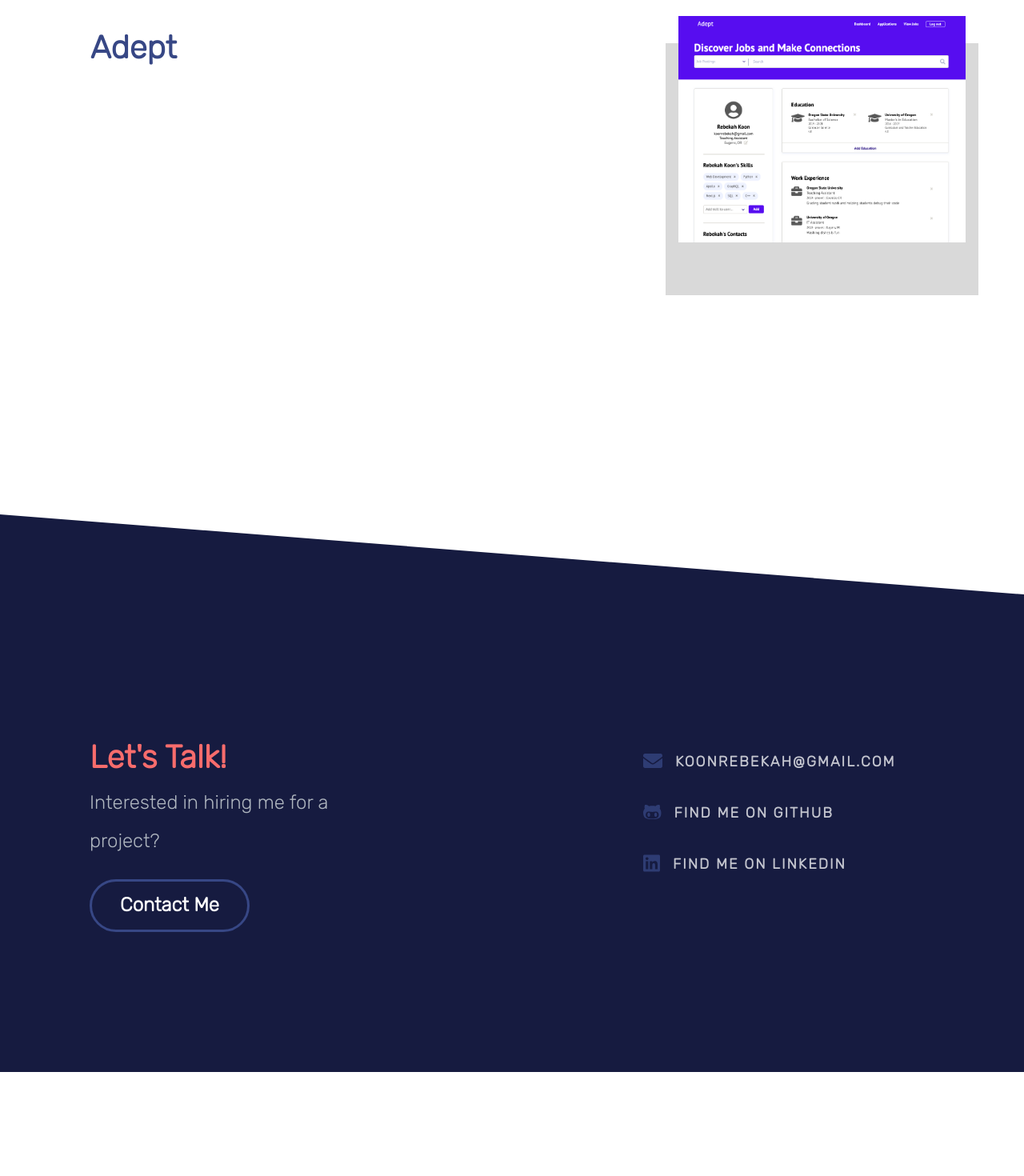
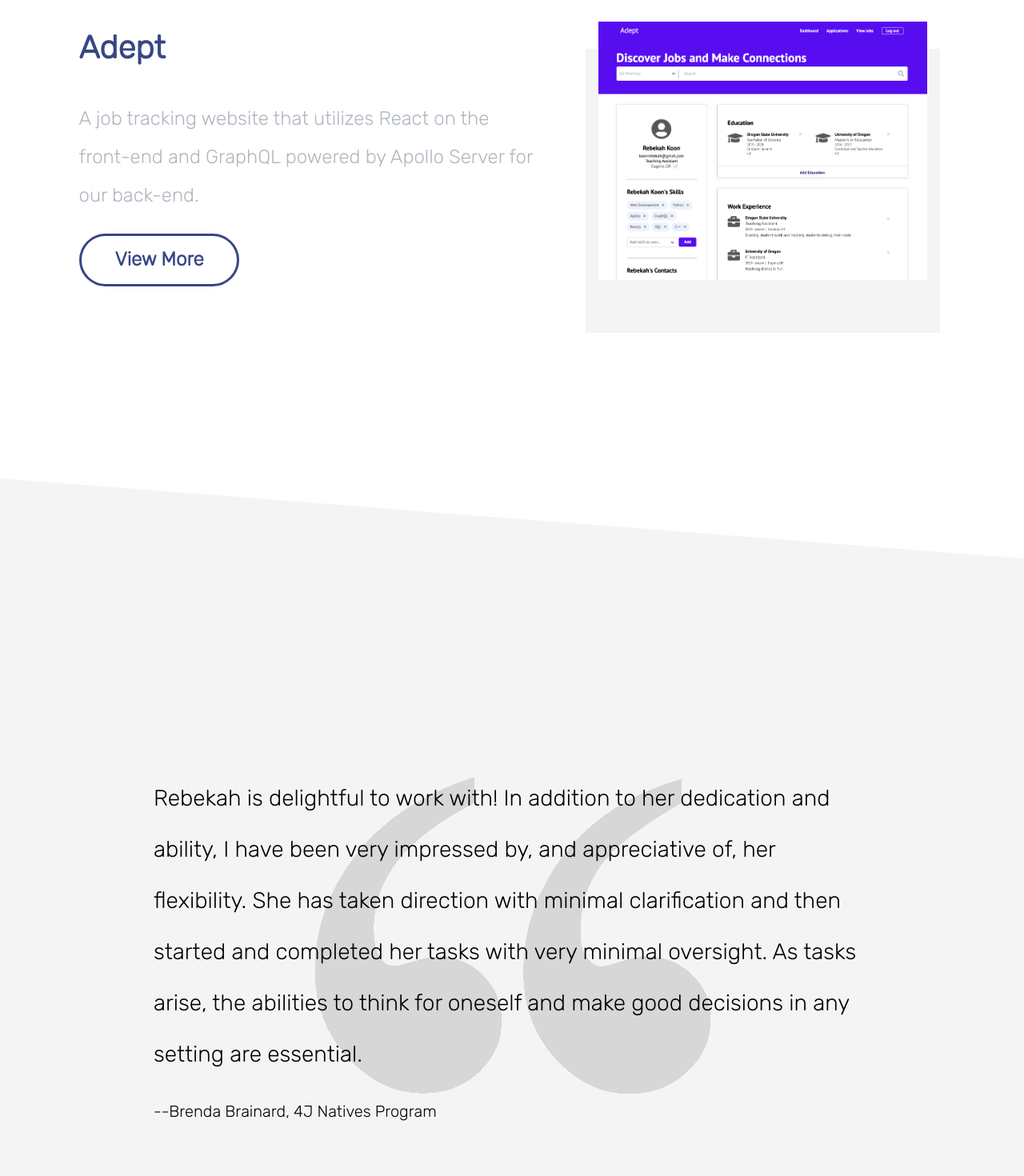
Before and after one commit to RebekahKoon/RebekahKoon, a Next.js app: page / in a window 1280 px wide. Shown: the part 1180-2650 px from the top of the page at 80% size. Before the commit the page ends 2520 px from the top, so only its background shows below. Built offline with nearby package versions, Linux system fonts and the light colour scheme.

Commit message:
adding quote section, style changes to landing page

```diff
--- a/src/components/Footer/Footer.js
+++ b/src/components/Footer/Footer.js
@@ -15,7 +15,6 @@ import {
 const Footer = () => {
   return (
     <>
-      <TopTriangle />
       <BottomTriangle />
       <FooterContainer>
         <FooterColumn style={{ marginRight: '9rem' }}>
@@ -26,7 +25,7 @@ const Footer = () => {
         </FooterColumn>
         <FooterColumn style={{ marginLeft: '9rem' }}>
           <FooterLink href="mailto: koonrebekah@gmail.com">
-            <i class="fas fa-envelope fa-lg"></i>koonrebekah@gmail.com
+            <i className="fas fa-envelope fa-lg"></i>koonrebekah@gmail.com
           </FooterLink>
           <FooterLink href="https://github.com/RebekahKoon/">
             <i className="fab fa-github-alt fa-lg"></i>Find Me on GitHub
--- a/src/components/Footer/FooterStyle.js
+++ b/src/components/Footer/FooterStyle.js
@@ -75,6 +75,7 @@ export const BottomTriangle = styled.div`
   height: 0;
   border-bottom: 6.25rem solid var(--darkerBlue);
   border-right: 100vw solid transparent;
+  background-color: var(--lighterGray);
 `
 
 export const TopTriangle = styled.div`
--- a/src/components/styles/GlobalStyle.js
+++ b/src/components/styles/GlobalStyle.js
@@ -11,6 +11,7 @@ const GlobalStyle = createGlobalStyle`
     --lightGrey: #D1D7E0;
     --gray: #afb6bf;
     --lightGray: #afb6bf;
+    --lighterGray: #f4f4f4;
 
     /* --darkPurple: #2A1B3D;
     --darkBlue: #161B40;
--- a/src/pages/index.js
+++ b/src/pages/index.js
@@ -2,6 +2,7 @@ import styled from 'styled-components'
 import Layout from '../components/Layout'
 import { MainContentContainer } from '../components/styles'
 import { HeaderContainer } from '../components/styles'
+import { ButtonBorder } from '../components/Button'
 
 const SectionContainer = styled.div`
   width: 100%;
@@ -50,16 +51,24 @@ const TopTriangle = styled.div`
   border-left: 100vw solid transparent;
 `
 
+const ProjectTriangle = styled.div`
+  width: 100vw;
+  height: 0;
+  border-top: 6.25rem solid var(--white);
+  border-left: 100vw solid transparent;
+  background-color: var(--lighterGray);
+`
+
 const ProjectImage = styled.section`
-  width: 35%;
+  width: 40%;
   display: flex;
   margin: 0 auto;
   align-content: center;
   align-items: center;
+  justify-content: center;
 
   img {
-    margin-left: 5em;
-    box-shadow: 0px 50px 0px 16px rgba(0, 0, 0, 0.15);
+    box-shadow: 0px 50px 0px 16px var(--lighterGray);
     width: 90%;
   }
 `
@@ -69,6 +78,7 @@ const ProjectDescription = styled.section`
   display: flex;
   flex-direction: column;
   margin: 0 auto;
+  background: none;
 
   h3 {
     color: var(--blue);
@@ -77,9 +87,46 @@ const ProjectDescription = styled.section`
   }
 
   p {
-    color: var(--lightGray);
+    color: var(--gray);
     line-height: 3rem;
+    font-size: 1.5rem;
+  }
+`
+
+const QuoteBackground = styled(HeaderContainer)`
+  background-color: var(--lighterGray);
+`
+
+const QuoteContainer = styled.section`
+  width: 100vw;
+  background-image: url('/quotes.png');
+  background-size: cover;
+  background-position: center center;
+  background-repeat: no-repeat;
+  background-size: auto;
+  width: 70%;
+  margin: 0 auto;
+  justify-content: center;
+  padding: 15rem 0;
+  font-size: 1.25rem;
+
+  p {
+    line-height: 4rem;
     font-size: 1.75rem;
+  }
+`
+
+export const ProjectsButton = styled(ButtonBorder)`
+  width: 12.5rem;
+  padding: 1rem 2rem;
+  font-size: 1.5rem;
+  border-radius: 3rem;
+  border: 3px solid var(--blue);
+  color: var(--blue);
+
+  :hover {
+    border: 3px solid var(--blue);
+    color: var(--white);
   }
 `
 
@@ -104,17 +151,35 @@ const Index = () => (
     </HeaderContainer>
     <TopTriangle />
     <MainContentContainer>
-      <h2>Projects</h2>
+      <h2>Sample Project</h2>
       <hr />
       <SectionContainer>
         <ProjectDescription>
           <h3>Adept</h3>
+          <p>
+            A job tracking website that utilizes React on the front-end and GraphQL powered by
+            Apollo Server for our back-end.
+          </p>
+          <ProjectsButton>View More</ProjectsButton>
         </ProjectDescription>
         <ProjectImage>
           <img src="/adept.png" />
         </ProjectImage>
       </SectionContainer>
     </MainContentContainer>
+    <ProjectTriangle />
+    <QuoteBackground>
+      <QuoteContainer>
+        <p>
+          Rebekah is delightful to work with! In addition to her dedication and ability, I have been
+          very impressed by, and appreciative of, her flexibility. She has taken direction with
+          minimal clarification and then started and completed her tasks with very minimal
+          oversight. As tasks arise, the abilities to think for oneself and make good decisions in
+          any setting are essential.
+        </p>
+        --Brenda Brainard, 4J Natives Program
+      </QuoteContainer>
+    </QuoteBackground>
   </Layout>
 )
 
```
Also changed, not shown: public/quotes.png (added).
